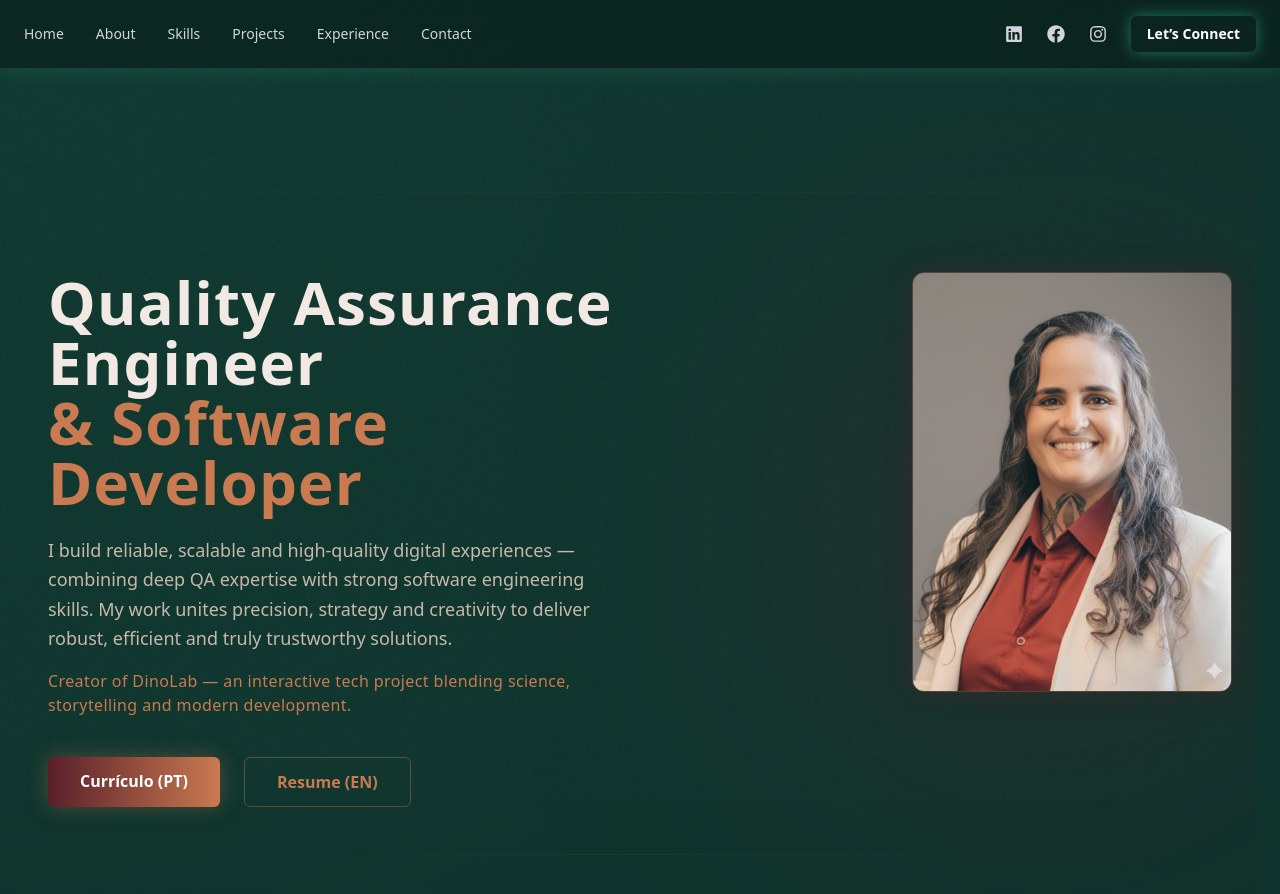
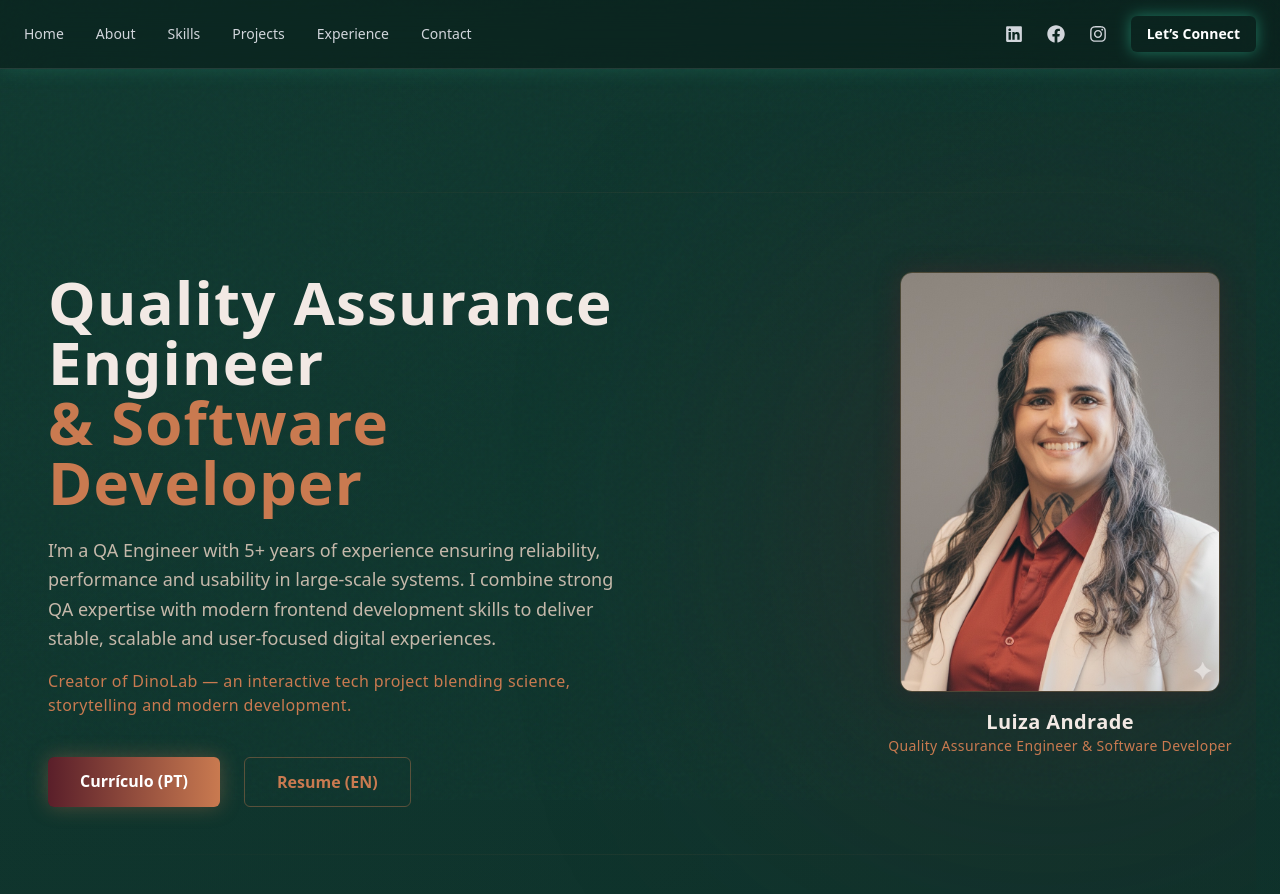
Before and after one commit to andradeg-luiza/personalpage, a React (Vite) app: page / in a window 1280 px wide. Shown: the top 894 px of the page. Built offline with nearby package versions, Linux system fonts and the light colour scheme.

Commit message:
refactor: Update Hero section with new text and add name/title below profile image

```diff
--- a/src/sections/hero/hero.tsx
+++ b/src/sections/hero/hero.tsx
@@ -54,10 +54,10 @@ export default function Hero() {
               text-lg text-[#D9C7B8]/90 leading-relaxed mt-6
             "
           >
-            I build reliable, scalable and high‑quality digital experiences —
-            combining deep QA expertise with strong software engineering skills.
-            My work unites precision, strategy and creativity to deliver robust,
-            efficient and truly trustworthy solutions.
+            I’m a QA Engineer with 5+ years of experience ensuring reliability,
+            performance and usability in large-scale systems. I combine strong QA
+            expertise with modern frontend development skills to deliver stable,
+            scalable and user‑focused digital experiences.
           </p>
 
           <p
@@ -102,12 +102,17 @@ export default function Hero() {
           </div>
         </motion.div>
 
-        {/* Foto */}
+        {/* Foto + Nome/Cargo */}
         <motion.div
           initial={{ opacity: 0, scale: 0.9 }}
           whileInView={{ opacity: 1, scale: 1 }}
           transition={{ duration: 0.7, ease: "easeOut", delay: 0.1 }}
           viewport={{ once: true }}
+          className="
+            flex flex-col items-center
+          "
+        >
+          <div
             className="
               relative w-[320px] h-[420px]
               rounded-xl overflow-hidden
@@ -120,6 +125,17 @@ export default function Hero() {
               alt="Luiza Andrade"
               className="w-full h-full object-cover"
             />
+          </div>
+
+          {/* Nome + Cargo */}
+          <div className="mt-4 text-center">
+            <h3 className="text-xl font-semibold text-[#F2E9E4]">
+              Luiza Andrade
+            </h3>
+            <p className="text-[#C97A50] text-sm tracking-wide">
+              Quality Assurance Engineer & Software Developer
+            </p>
+          </div>
         </motion.div>
 
       </div>
```
Lines whose indentation alone changed are shown as unchanged.
